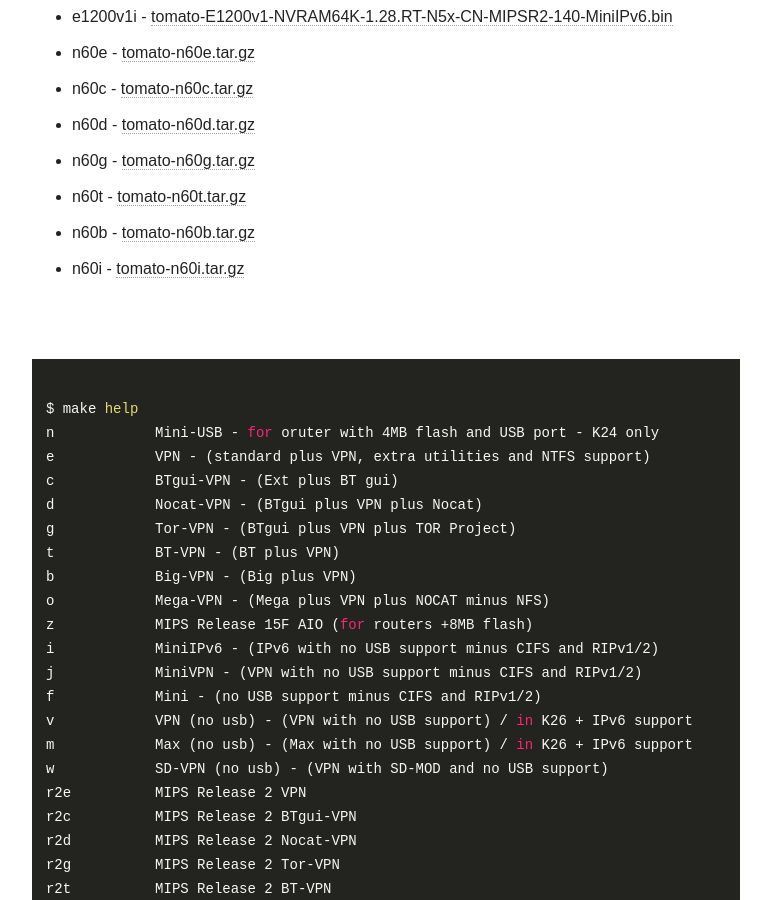
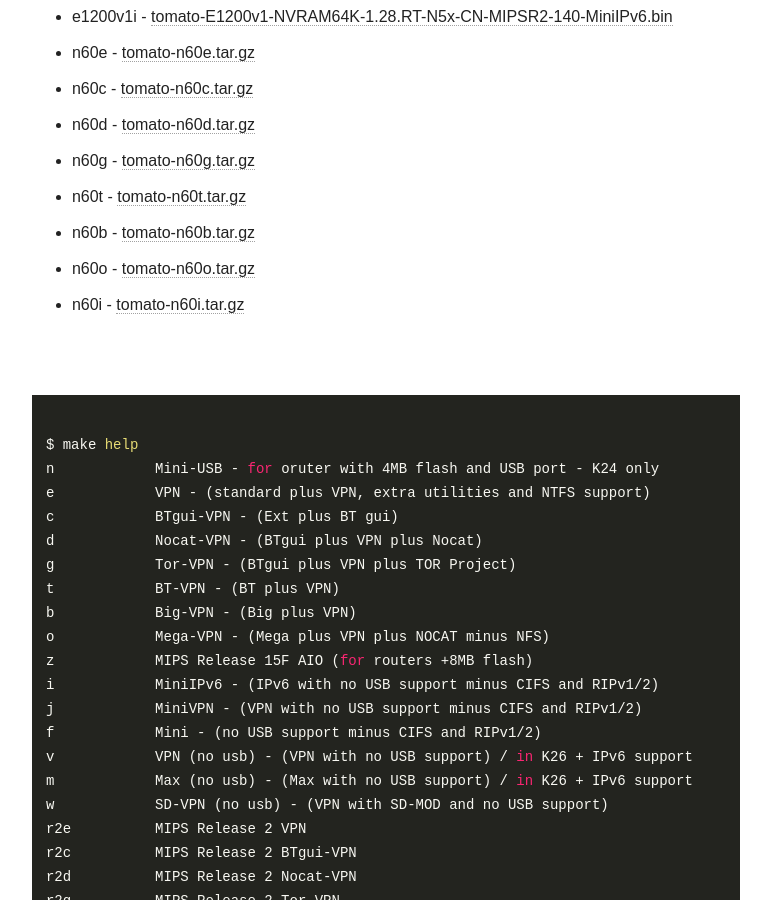
Before and after one commit to oglopss/tomato-ci-ctf-jekyll, a Jekyll site: the page built from index.html, in a window 1280 px wide and 900 px high, scrolled down 1171 px. Shown: the whole window, without its empty margins (254-1025 px from the left). Built offline with Jekyll 4.4.1, drawn with Linux system fonts in a browser that asks for light colours; nearby versions of some CDN libraries.

Commit message:
Travis build 3 n60o pushed to gh-pages

```diff
--- a/_data/ss.yml
+++ b/_data/ss.yml
@@ -23,3 +23,4 @@
   - 0023 n60b tomato-n60b.tar.gz
   - 0022 n60t tomato-n60t.tar.gz
   - 0026 n60i tomato-n60i.tar.gz
+  - 0024 n60o tomato-n60o.tar.gz
```
Also changed, not shown: 1 other file.
